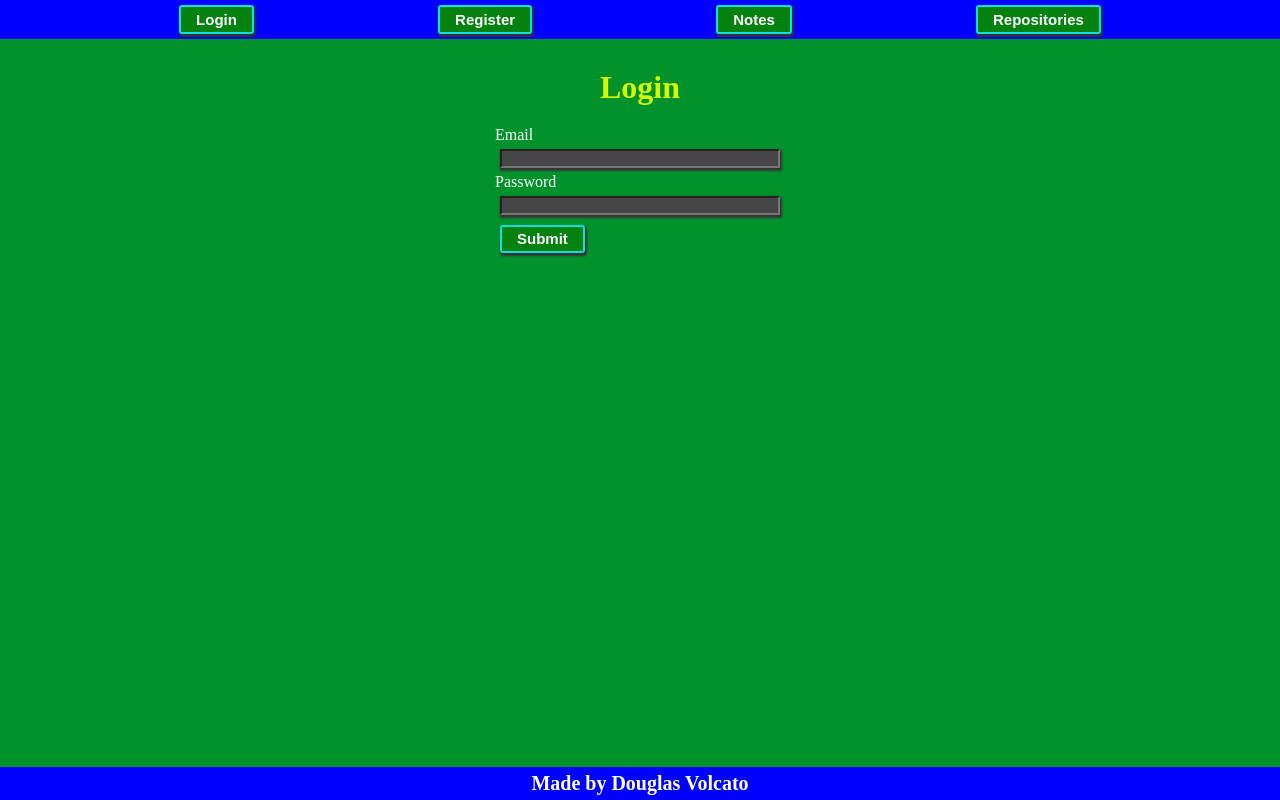
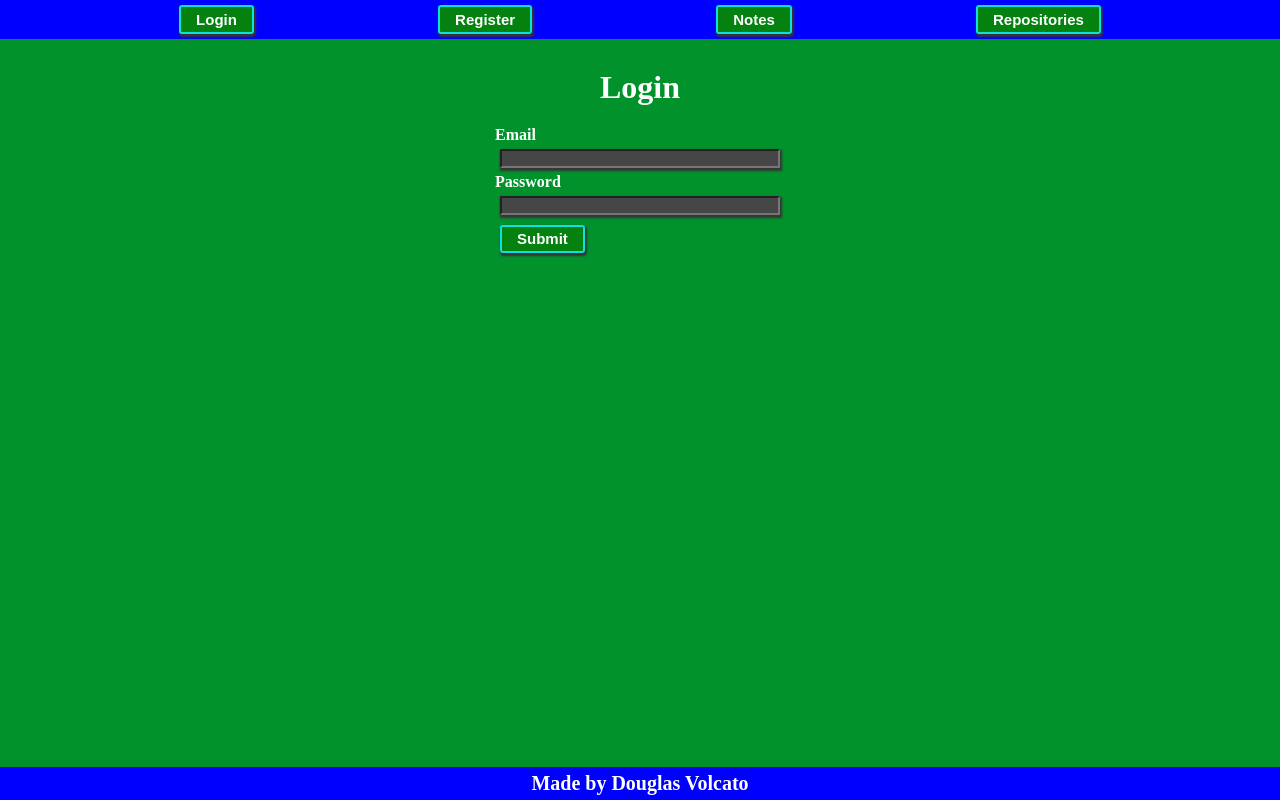
Before and after one commit to DouglasVolcato/github-repository-management-frontend-v3.0, a React (Vite) app: page / in a window 1280 px wide. Built offline with nearby package versions, Linux system fonts and the light colour scheme.

Commit message:
refactor: improve components style

```diff
--- a/src/components/Form.tsx
+++ b/src/components/Form.tsx
@@ -37,6 +37,7 @@ export function Form({
   `;
   const StyledLabel = styled.label`
     color: white;
+    font-weight: bold;
   `;
 
   return (
--- a/src/components/Header.tsx
+++ b/src/components/Header.tsx
@@ -6,9 +6,6 @@ export function Header() {
   const navigate = useNavigate();
 
   const StyledHeader = styled.header`
-    /* position: fixed;
-    left: 0;
-    top: 0; */
     display: flex;
     flex-wrap: wrap;
     justify-content: space-evenly;
--- a/src/components/PageTitle.tsx
+++ b/src/components/PageTitle.tsx
@@ -6,7 +6,7 @@ interface Props {
 
 export function PageTitle({ name }: Props) {
   const StyledTitle = styled.h1`
-    color: #d4f806;
+    color: #ffffff;
     width: 100%;
     text-align: center;
     padding: 30px 10px 10px 10px;
```
